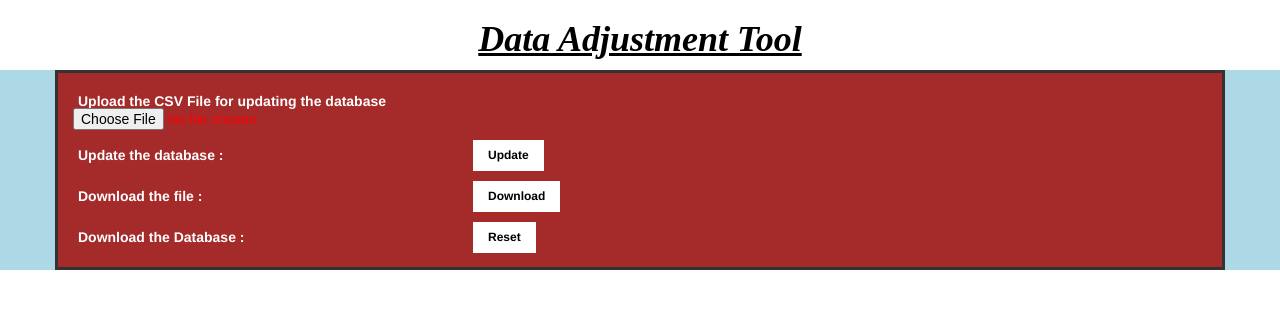
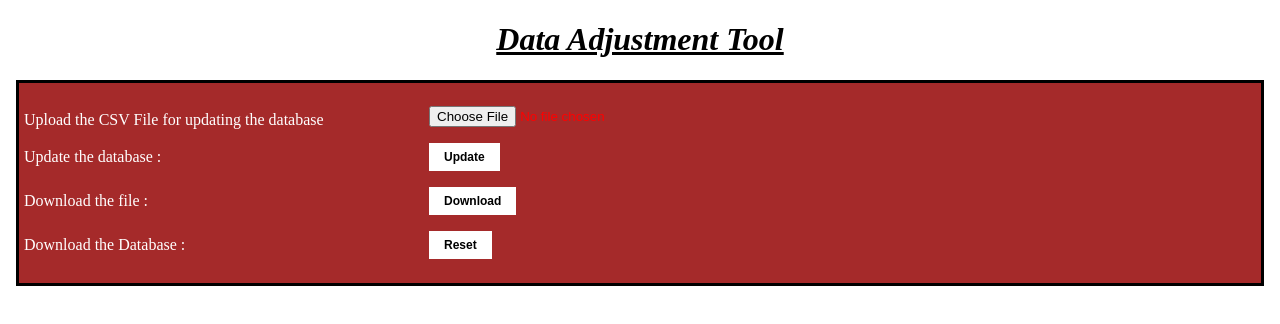
Before and after one commit to rahulpurohit29/DataAdjustmentTool, an Angular app in the folder angular/: page / in a window 1280 px wide. Shown: the top 324 px of the page. Built offline with nearby package versions, Linux system fonts and the light colour scheme.

Commit message:
Update app.component.html

```diff
--- a/angular/src/app/app.component.html
+++ b/angular/src/app/app.component.html
@@ -4,7 +4,7 @@
     <meta charset="utf-8">
     <title>Home Page</title>
     <!-- Latest compiled and minified CSS -->
-    <link rel="stylesheet" href="https://maxcdn.bootstrapcdn.com/bootstrap/3.3.7/css/bootstrap.min.css" integrity="sha384-BVYiiSIFeK1dGmJRAkycuHAHRg32OmUcww7on3RYdg4Va+PmSTsz/K68vbdEjh4u" crossorigin="anonymous">
+    <link rel="stylesheet" href="app.component.css" type = "text/css">
   </head>
 
   <h1>Data Adjustment Tool</h1>
```
